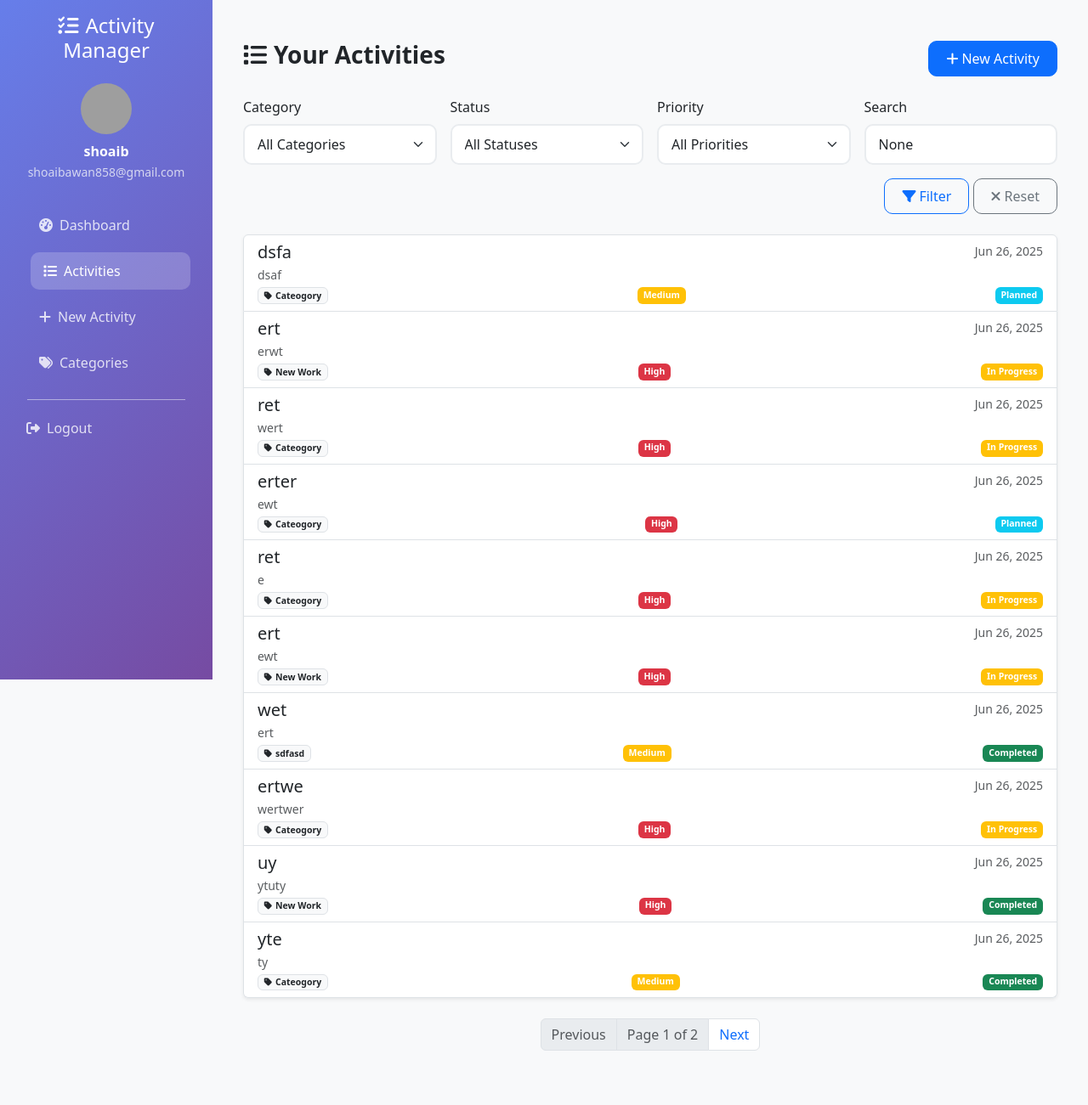
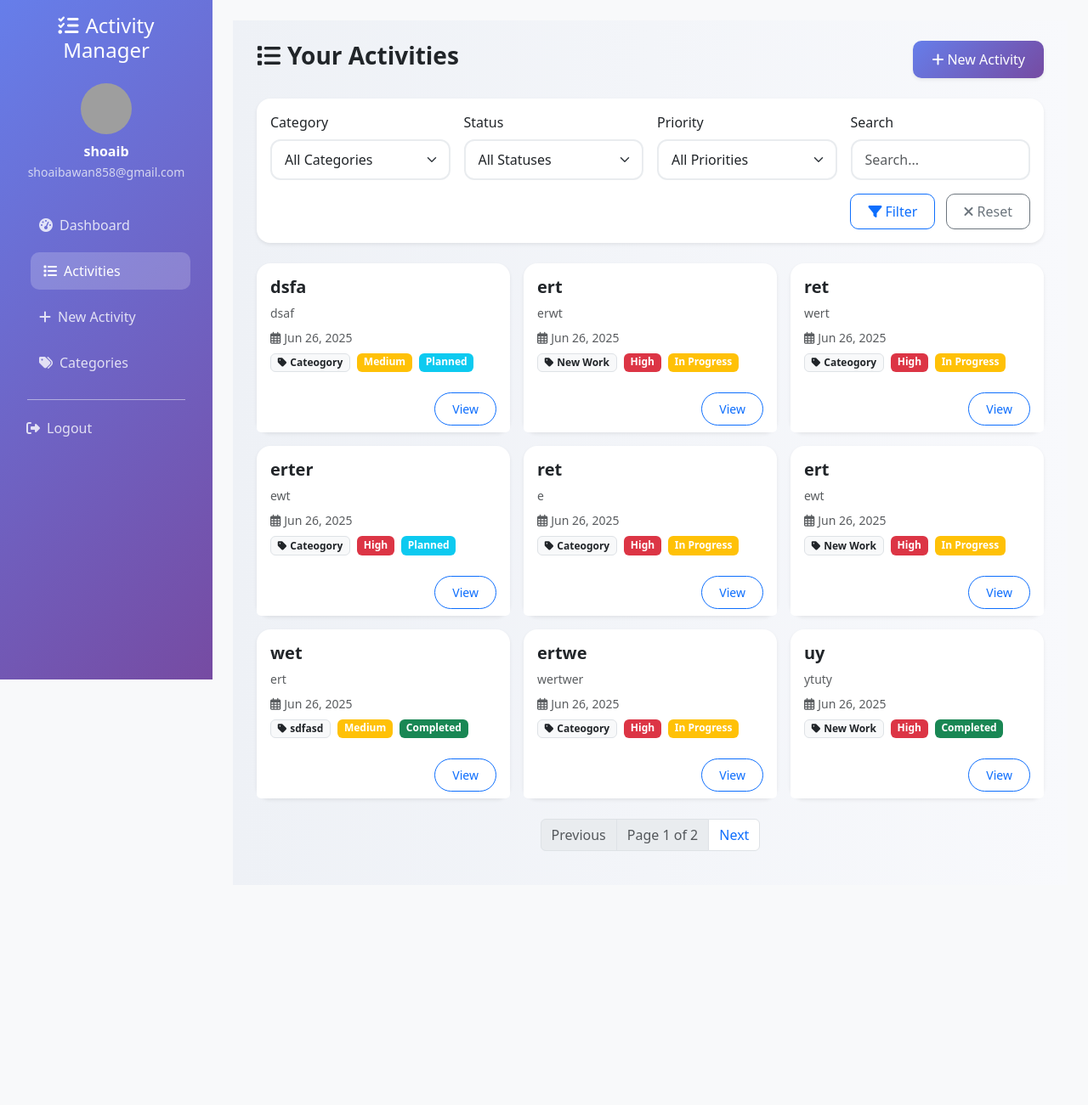
Before and after one commit to shoaibahmad412a/Activity_moniter, a Django app: page /activities/ in a window 1280 px wide. Shown: the whole page at 85% size. After the commit the page ends 1002 px from the top, so only its background shows below. Run offline with Django 5.2, Linux system fonts and the light colour scheme; a user stored in the database is signed in; data comes from the database, SQL or seed files in the repository; both versions use the stored data as it was after the commit; some libraries are stand-ins or nearby versions; grey boxes are pictures that could not be loaded.

Commit message:
New Changes has been added

```diff
--- a/Activity/templates/activities/activity_list.html
+++ b/Activity/templates/activities/activity_list.html
@@ -2,16 +2,21 @@
 {% block title %}Activities - Activity Manager{% endblock %}
 
 {% block content %}
-<div class="container-fluid py-4">
+<div class="activity-list-wrapper py-4 px-3">
+    <div class="container-fluid">
+
+        <!-- Header -->
         <div class="d-flex justify-content-between align-items-center mb-4">
-        <h3 class="fw-bold"><i class="fas fa-list me-2"></i>Your Activities</h3>
-        <a href="{% url 'activity_create' %}" class="btn btn-primary">
+            <h3 class="fw-bold text-dark"><i class="fas fa-list me-2"></i>Your Activities</h3>
+            <a href="{% url 'activity_create' %}" class="btn btn-gradient-purple shadow-sm">
                 <i class="fas fa-plus me-1"></i>New Activity
             </a>
         </div>
 
         <!-- Filters -->
-    <form method="get" class="row g-3 align-items-end mb-4">
+        <div class="card mb-4 shadow-sm rounded-4 border-0">
+            <div class="card-body">
+                <form method="get" class="row g-3 align-items-end">
                     <div class="col-md-3">
                         <label for="category" class="form-label">Category</label>
                         <select name="category" id="category" class="form-select">
@@ -47,11 +52,11 @@
 
                     <div class="col-md-3">
                         <label for="search" class="form-label">Search</label>
-            <input type="text" name="search" id="search" class="form-control" placeholder="Search title or description" value="{{ search_query }}">
+                        <input type="text" name="search" id="search" class="form-control" placeholder="Search..." value="{{ search_query }}">
                     </div>
 
                     <div class="col-12 text-end">
-            <button type="submit" class="btn btn-outline-primary">
+                        <button type="submit" class="btn btn-outline-primary me-2">
                             <i class="fas fa-filter me-1"></i>Filter
                         </button>
                         <a href="{% url 'activity_list' %}" class="btn btn-outline-secondary">
@@ -59,18 +64,21 @@
                         </a>
                     </div>
                 </form>
+            </div>
+        </div>
 
-    <!-- Activity List -->
+        <!-- Activity Cards -->
         {% if activities %}
-        <div class="list-group shadow-sm">
+            <div class="row g-3">
                 {% for activity in activities %}
-                <a href="{% url 'activity_detail' activity.pk %}" class="list-group-item list-group-item-action">
-                    <div class="d-flex w-100 justify-content-between">
-                        <h5 class="mb-1">{{ activity.title }}</h5>
-                        <small class="text-muted">{{ activity.start_date|date:"M d, Y" }}</small>
-                    </div>
-                    <p class="mb-1 text-muted small">{{ activity.description|truncatewords:20 }}</p>
-                    <div class="d-flex justify-content-between small">
+                    <div class="col-md-6 col-lg-4">
+                        <div class="card shadow-sm border-0 rounded-4 h-100">
+                            <div class="card-body">
+                                <h5 class="fw-bold mb-2">{{ activity.title }}</h5>
+                                <p class="text-muted small mb-2">{{ activity.description|truncatewords:15 }}</p>
+                                <p class="text-muted small mb-1"><i class="far fa-calendar-alt me-1"></i>{{ activity.start_date|date:"M d, Y" }}</p>
+
+                                <div class="d-flex flex-wrap gap-2 mt-2">
                                     <span class="badge bg-light text-dark border">
                                         <i class="fas fa-tag me-1"></i>{{ activity.category.name }}
                                     </span>
@@ -88,7 +96,14 @@
                                         {{ activity.get_status_display }}
                                     </span>
                                 </div>
+                            </div>
+                            <div class="card-footer text-end bg-white border-0">
+                                <a href="{% url 'activity_detail' activity.pk %}" class="btn btn-sm btn-outline-primary rounded-pill">
+                                    View
                                 </a>
+                            </div>
+                        </div>
+                    </div>
                 {% endfor %}
             </div>
 
@@ -107,7 +122,14 @@
 
 {% if activities.has_next %}
     <li class="page-item">
-                        <a class="page-link" href="?page={{ activities.next_page_number }}&category={{ current_category }}&status={{ current_status }}&priority={{ current_priority }}&search={{ search_query }}">Next</a>
+        <a class="page-link"
+           href="?page={{ activities.next_page_number }}
+           {% if current_category %}&category={{ current_category }}{% endif %}
+           {% if current_status %}&status={{ current_status }}{% endif %}
+           {% if current_priority %}&priority={{ current_priority }}{% endif %}
+           {% if search_query %}&search={{ search_query }}{% endif %}">
+           Next
+        </a>
     </li>
 {% else %}
     <li class="page-item disabled"><span class="page-link">Next</span></li>
@@ -120,4 +142,38 @@
             </div>
         {% endif %}
     </div>
+</div>
+
+<style>
+    body {
+        background: #f5f7fb;
+    }
+
+    .btn-gradient-purple {
+        background: linear-gradient(135deg, #667eea 0%, #764ba2 100%);
+        color: #fff;
+        border: none;
+        border-radius: 10px;
+        padding: 10px 22px;
+        font-weight: 500;
+    }
+
+    .btn-gradient-purple:hover {
+        box-shadow: 0 4px 12px rgba(102, 126, 234, 0.3);
+        transform: translateY(-2px);
+    }
+
+    .form-select, .form-control {
+        border-radius: 12px;
+    }
+
+    .card {
+        border-radius: 20px;
+    }
+
+    .activity-list-wrapper {
+        background: linear-gradient(to right, #eef1f6, #f8f9fc);
+        min-height: 100vh;
+    }
+</style>
 {% endblock %}
--- a/Activity/views.py
+++ b/Activity/views.py
@@ -55,12 +55,12 @@
     activities = Activity.objects.filter(user=request.user)
 
     # Filtering
-    category_filter = request.GET.get('category')
-    status_filter = request.GET.get('status')
-    priority_filter = request.GET.get('priority')
-    search = request.GET.get('search')
+    category_filter = request.GET.get('category') or ""
+    status_filter = request.GET.get('status') or ""
+    priority_filter = request.GET.get('priority') or ""
+    search = request.GET.get('search') or ""
 
-    if category_filter:
+    if category_filter.isdigit():
         activities = activities.filter(category_id=category_filter)
     if status_filter:
         activities = activities.filter(status=status_filter)
@@ -72,7 +72,7 @@
         )
 
     # Pagination
-    paginator = Paginator(activities, 10)
+    paginator = Paginator(activities, 9)
     page = request.GET.get('page')
     activities = paginator.get_page(page)
 
```
Also changed, not shown: Activity/templates/activities/activity_confirm_delete.html (+38 -12 lines), Activity/templates/registration/login.html (+49 -19 lines), Activity/templatetags/form_extras.py (added, +7 -0 lines), activity_manager/settings.py (+6 -1 lines), Activity/templates/static/images/login-bg.jpg (added), Activity/templatetags/__init__.py (added), db.sqlite3. Lines whose indentation alone changed are shown as unchanged.
